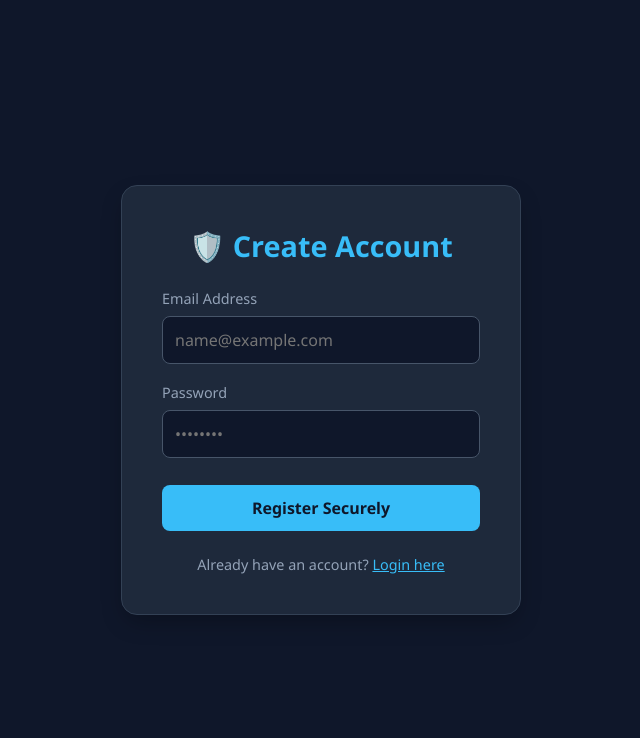
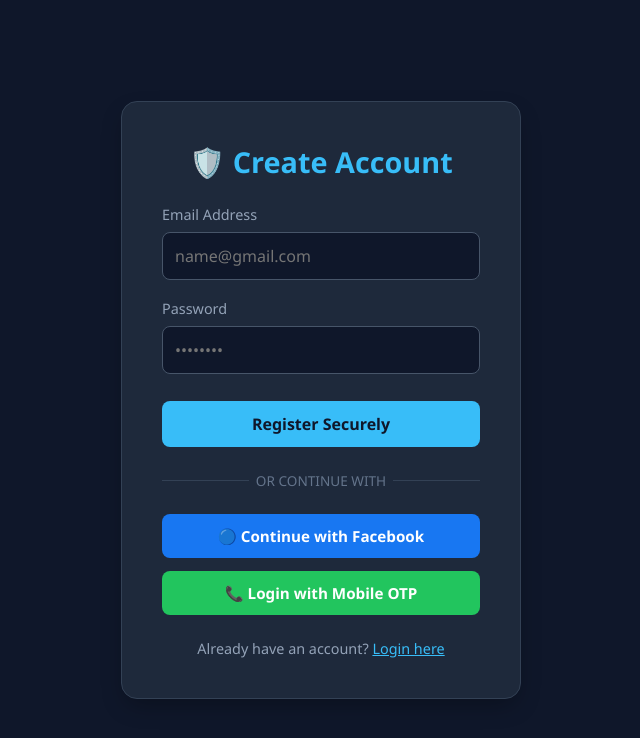
Before and after one commit to prime-web-hub/heavy-auth-system, a website: page index.html in a window 1280 px wide. Shown: the whole page, without its empty margins (319-959 px from the left). Drawn offline with Linux system fonts and the light colour scheme.

Commit message:
Enhance form styling and add social login options

```diff
--- a/index.html
+++ b/index.html
@@ -6,15 +6,28 @@
     <title>🛡️ Super Secure Auth System</title>
     <style>
         * { box-sizing: border-box; margin: 0; padding: 0; font-family: 'Segoe UI', Tahoma, Geneva, Verdana, sans-serif; }
-        body { background: #0f172a; color: #f8fafc; display: flex; justify-content: center; align-content: center; align-items: center; min-height: 100vh; }
+        body { background: #0f172a; color: #f8fafc; display: flex; justify-content: center; align-content: center; align-items: center; min-height: 100vh; padding: 20px; }
         .card { background: #1e293b; padding: 2.5rem; border-radius: 16px; box-shadow: 0 10px 25px -5px rgba(0, 0, 0, 0.3); width: 100%; max-width: 400px; text-align: center; border: 1px solid #334155; }
         h2 { margin-bottom: 1.5rem; color: #38bdf8; font-size: 1.8rem; }
         .input-group { margin-bottom: 1.2rem; text-align: left; }
         label { display: block; margin-bottom: 0.5rem; color: #94a3b8; font-size: 0.9rem; }
         input { width: 100%; padding: 0.75rem; border-radius: 8px; border: 1px solid #475569; background: #0f172a; color: white; font-size: 1rem; }
         input:focus { outline: none; border-color: #38bdf8; }
-        button { width: 100%; padding: 0.75rem; border: none; border-radius: 8px; background: #38bdf8; color: #0f172a; font-size: 1rem; font-weight: bold; cursor: pointer; transition: 0.2s; margin-top: 0.5rem; }
-        button:hover { background: #0ea5e9; }
+        .btn-primary { width: 100%; padding: 0.75rem; border: none; border-radius: 8px; background: #38bdf8; color: #0f172a; font-size: 1rem; font-weight: bold; cursor: pointer; transition: 0.2s; margin-top: 0.5rem; }
+        .btn-primary:hover { background: #0ea5e9; }
+
+        /* 🌐 सोशल लॉगिन बटन्स की डिजाइन */
+        .divider { display: flex; align-items: center; text-align: center; margin: 1.5rem 0; color: #64748b; font-size: 0.85rem; }
+        .divider::before, .divider::after { content: ''; flex: 1; border-bottom: 1px solid #334155; }
+        .divider:not(:empty)::before { margin-right: .5em; }
+        .divider:not(:empty)::after { margin-left: .5em; }
+
+        .social-btn { width: 100%; padding: 0.75rem; border: none; border-radius: 8px; font-size: 0.95rem; font-weight: bold; cursor: pointer; display: flex; align-items: center; justify-content: center; margin-bottom: 0.8rem; transition: 0.2s; text-decoration: none; }
+        .btn-facebook { background: #1877f2; color: white; }
+        .btn-facebook:hover { background: #166fe5; }
+        .btn-mobile { background: #22c55e; color: white; }
+        .btn-mobile:hover { background: #16a34a; }
+
         .switch-text { margin-top: 1.5rem; font-size: 0.9rem; color: #94a3b8; }
         .switch-text span { color: #38bdf8; cursor: pointer; text-decoration: underline; }
         #message { margin-top: 1rem; font-size: 0.9rem; font-weight: bold; }
@@ -29,14 +42,26 @@
     <form id="auth-form">
         <div class="input-group">
             <label>Email Address</label>
-            <input type="email" id="email" required placeholder="name@example.com">
+            <!-- नकली ईमेल रोकने के लिए केवल gmail, yahoo, outlook को अनुमति -->
+            <input type="email" id="email" required pattern="[a-zA-Z0-9._%+-]+@(gmail|yahoo|outlook)\.com$" placeholder="name@gmail.com">
         </div>
         <div class="input-group">
             <label>Password</label>
             <input type="password" id="password" required placeholder="••••••••">
         </div>
-        <button type="submit" id="submit-btn">Register Securely</button>
+        <button type="submit" class="btn-primary" id="submit-btn">Register Securely</button>
     </form>
+
+    <!-- 🌟 फेसबुक और मोबाइल का नया सेक्शन -->
+    <div class="divider">OR CONTINUE WITH</div>
+
+    <button class="social-btn btn-facebook" onclick="loginWithFacebook()">
+        🔵 Continue with Facebook
+    </button>
+    <button class="social-btn btn-mobile" onclick="loginWithMobile()">
+        📞 Login with Mobile OTP
+    </button>
+
     <div id="message"></div>
     <p class="switch-text" id="switch-container">
         Already have an account? <span id="switch-mode">Login here</span>
@@ -44,7 +69,7 @@
 </div>
 
 <script>
-    // 🔗 आपकी Render की लाइव लिंक (सॉफ्टवेयर का पता)
+    // 🔗 आपकी Render की लाइव लिंक
     const API_URL = "https://onrender.com";
 
     let isLoginMode = false;
@@ -55,7 +80,6 @@
     const switchContainer = document.getElementById('switch-container');
     const messageDiv = document.getElementById('message');
 
-    // लॉगिन और साइनअप मोड बदलने के लिए
     switchMode.addEventListener('click', () => {
         isLoginMode = !isLoginMode;
         if (isLoginMode) {
@@ -68,11 +92,9 @@
             switchContainer.innerHTML = "Already have an account? <span id='switch-mode'>Login here</span>";
         }
         messageDiv.innerText = "";
-        // नए स्पैन पर इवेंट फिर से जोड़ना
         document.getElementById('switch-mode').addEventListener('click', () => switchMode.click());
     });
 
-    // बटन दबाने पर डेटा भेजने का काम
     form.addEventListener('submit', async (e) => {
         e.preventDefault();
         messageDiv.innerText = "Processing...";
@@ -80,8 +102,6 @@
 
         const email = document.getElementById('email').value;
         const password = document.getElementById('password').value;
-
-        // सही रास्ता चुनना (/signup या /login)
         const endpoint = isLoginMode ? `${API_URL}/login` : `${API_URL}/signup`;
 
         try {
@@ -97,7 +117,6 @@
                 messageDiv.innerText = data.message;
                 messageDiv.className = "success";
                 if(isLoginMode && data.token) {
-                    // लॉगिन होने पर टोकन को संभाल कर रखना
                     localStorage.setItem('authToken', data.token);
                 }
                 form.reset();
@@ -110,6 +129,19 @@
             messageDiv.className = "error";
         }
     });
+
+    // 📱 मोबाइल लॉगिन का काम शुरू करने के लिए फंक्शन
+    function loginWithMobile() {
+        const phone = prompt("Enter your 10 digit Mobile Number:");
+        if (phone) {
+            alert("Sending 6-Digit OTP to +91 " + phone + " (Backend code setup needed for live OTP)");
+        }
+    }
+
+    // 👤 फेसबुक लॉगिन का काम शुरू करने के लिए फंक्शन
+    function loginWithFacebook() {
+        alert("Redirecting to Facebook Secure Login... (Requires App ID from Meta Developers)");
+    }
 </script>
 
 </body>
```
